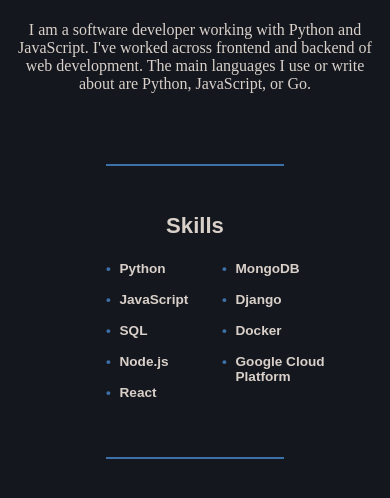
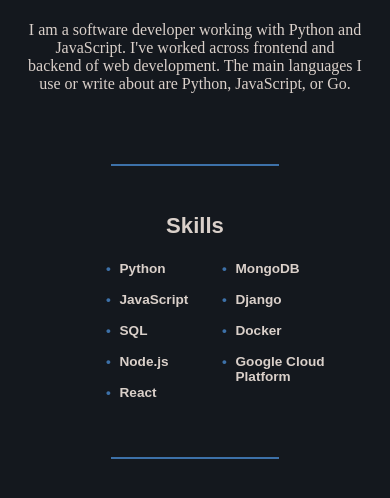
Before and after one commit to mattroseman/tech-blog, a Gatsby site: page / in a window 390 px wide. Shown: the part 346-844 px from the top of the page. Built offline with nearby package versions, Linux system fonts and the light colour scheme; Gatsby itself is replaced by a stand-in of ours.

Commit message:
styled blog template for mobile displays

```diff
--- a/src/components/global.scss
+++ b/src/components/global.scss
@@ -574,3 +574,11 @@ pre tt:before,
 pre tt:after {
   content: "";
 }
+
+.katex {
+  @media only screen and (max-width: 480px) {
+    font-size: 1em;
+
+    overflow: auto;
+  }
+}
--- a/src/components/layout.scss
+++ b/src/components/layout.scss
@@ -23,10 +23,11 @@ main {
   text-align: center;
 
   @media only screen and (max-width: 480px) {
-    padding-left: .5;
-    padding-right: .5;
+    padding-left: .5rem;
+    padding-right: .5rem;
 
-    max-width: 100%;
+    max-width: none;
+    width: 90%;
   }
 }
 
```
Also changed, not shown: src/templates/blog-template.scss (+13 -2 lines).
